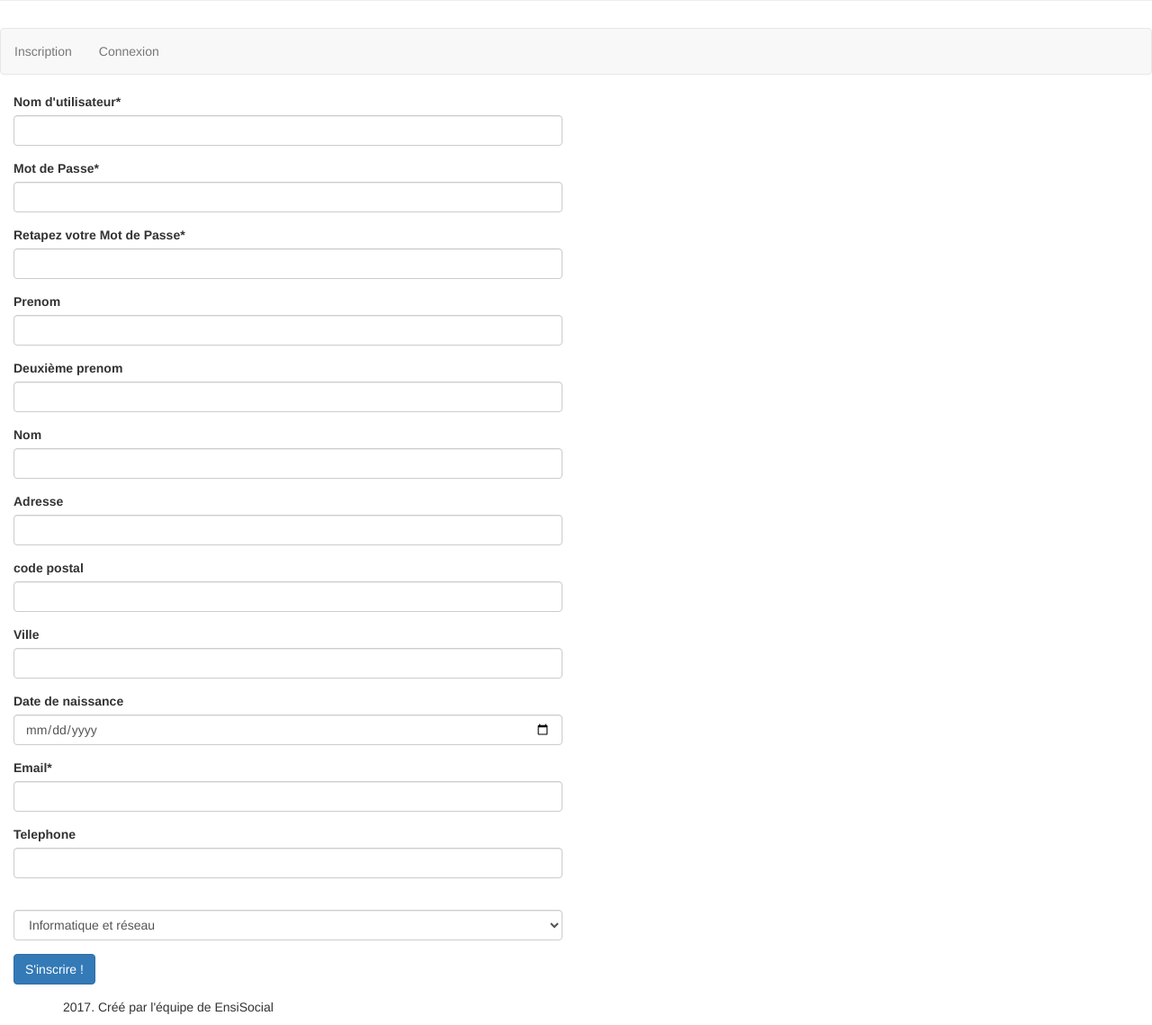
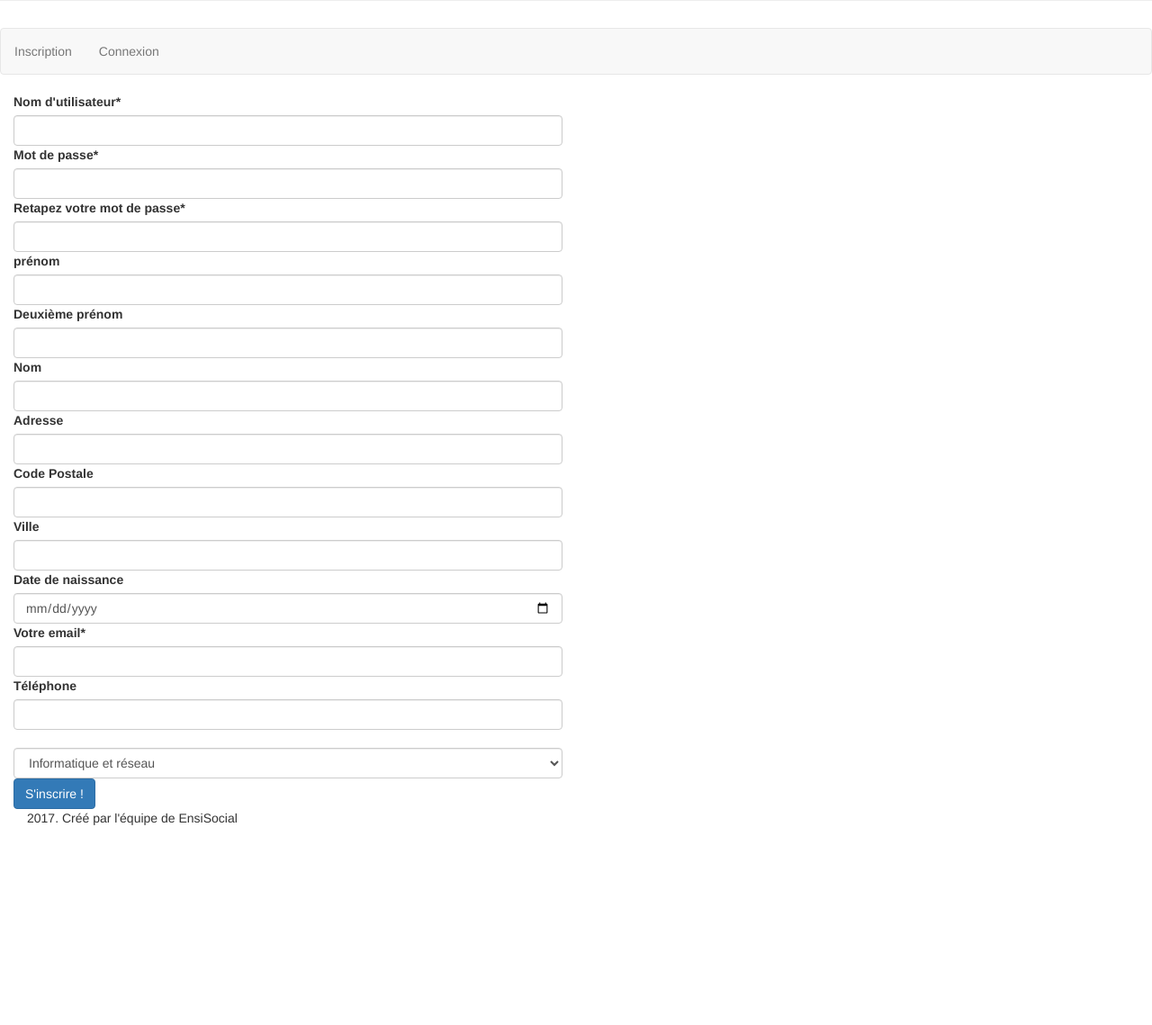
Before and after one commit to thib8956/ensisocial, a PHP site: page /inscription.php in a window 1280 px wide. Shown: the part 194-1333 px from the top of the page at 90% size. After the commit the page ends 1111 px from the top, so only its background shows below. Run offline with PHP 8.4, Linux system fonts and the light colour scheme.

Commit message:
Creation de la classe form

```diff
--- a/inscription.php
+++ b/inscription.php
@@ -1,126 +1,30 @@
 <?php
+
 $title="Inscription";
 include("header.php");
+require "form.php";
+$form=new Form($_POST,"signin");
 ?>
 <div class="bootstrap-iso">
 	<div class="container-fluid">
 		<div class="row">
 			<div class="col-md-6 col-sm-6 col-xs-12">
 				<form action="traitement.php" method="post">
+<?php
+    echo $form->inputfield("username","string","Nom d'utilisateur",true);
+    echo $form->inputfield("password","string","Mot de passe",true);
+    echo $form->inputfield("repassword","string","Retapez votre mot de passe",true);
+    echo $form->inputfield("firstname","string","prénom");
+    echo $form->inputfield("secondname","string","Deuxième prénom");
+    echo $form->inputfield("lastname","string","Nom");
+    echo $form->inputfield("address","string","Adresse");
+    echo $form->inputfield("zipcode","int","Code Postale");
+    echo $form->inputfield("town","string","Ville");
+    echo $form->inputfield("birth","date","Date de naissance");
+    echo $form->inputfield("email","email","Votre email",true);
+    echo $form->inputfield("phone","string","Téléphone");
+    echo $form->inputsection("formation","string","formation",array("IR" => "Informatique et réseau","AS" =>"AUtomatique et système" ,"meca" => "Mecanique","textile"=>"Textile","FIP" => "Filière par alternance"));
+    echo $form->submit("S'inscrire !");
 
-					<!-- username -->
-					<div class="form-group">
-						<label for="username" class="control-label">Nom d'utilisateur<span class="asteriskField">*</span></label>
-						<input type="text" name="username" class="form-control">
-					</div>
-					<!-- username / End -->
-
-					<!-- password -->
-					<div class="form-group">
-						<label for="password" class="control-label">Mot de Passe<span class="asteriskField">*</span></label>
-						<input type="password" name="password" class="form-control">
-						<span class="error-message"></span>
-					</div>
-					<!-- password / End -->
-
-					<!-- repassword -->
-					<div class="form-group">
-						<label for="repassword" class="control-label">Retapez votre Mot de Passe<span class="asteriskField">*</span></label>
-						<input type="password" name="repassword" class="form-control">
-						<span class="error-message"></span>
-					</div>
-					<!-- repassword / End -->
-
-					<!--firstname -->
-
-					<div class="form-group">
-						<label for="firstname" class="control-label">Prenom</label>
-						<input type="text" name="firstname" class="form-control">
-					</div>
-
-					<!-- firstame / End -->
-
-					<!-- secondname -->
-					<div class="form-group">
-						<label for="secondname" class="control-label"> Deuxième prenom </label>
-						<input type="text" name="secondname" class="form-control">
-					</div>
-
-					<!-- secondname / End -->
-
-					<!-- lastname -->
-					<div class="form-group">
-						<label for="lastname" class="control-label">Nom </label>
-						<input type="text" name="lastname" class="form-control">
-					</div>
-					<!-- lastname / End -->
-
-					<!-- address -->
-					<div class="form-group">
-						<label for="address" class="control-label">Adresse</label>
-						<input type="text" name="address" class="form-control">
-					</div>
-					<!-- address / End -->
-
-					<!-- zipcode -->
-					<div class="form-group">
-						<label for="zipcode" class="control-label">code postal</label>
-						<input type="text" name="zipcode" class="form-control">
-					</div>
-					<!-- zipcode / End -->
-
-					<!-- town -->
-					<div class="form-group">
-						<label for="town" class="control-label">Ville</label>
-						<input type="text" name="town" class="form-control">
-					</div>
-					<!-- town / End -->
-
-					<!-- birth -->
-					<div class="form-group">
-						<label for="birth" class="control-label">Date de naissance</label>
-						<input type="date" name="birth" class="form-control">
-					</div>
-					<!-- birth / End -->
-
-
-					<!-- email -->
-					<div class="form-group">
-						<label for="email" class="control-label">Email<span class="asteriskField">*</span></label>
-						<input type="email" name="email" class="form-control">
-					</div>
-					<!-- email / End -->
-
-					<!-- phone -->
-					<div class="form-group">
-						<label for="phone" class="control-label">Telephone </label>
-						<input type="text" name="phone" class="form-control">
-					</div>
-					<!-- phone / End -->
-
-					<!--formation>-->
-					<div class="form-group">
-						<label for="formation" class="control-label"></label>
-						<select name="formation" class="form-control">
-							<option value="IR">Informatique et réseau</option>
-							<option value="AS">Automatique et Système</option>
-							<option value="meca">Mecanique</option>
-							<option value="textile">Textile</option>
-							<option value="FIP">filière par alternance</option>
-						</select>
-					</div>
-					<!-- formation / End -->
-
-					<div class="form-group"> <!-- Submit button !-->
-						<input type="submit" value ="S'inscrire !" name="signin" class="btn btn-primary">
-					</div>
-
-				</form>
-			</div>
-		</div>
-	</div>
-</div>
-
-<?php
 include("footer.php");
 ?>
--- a/navbar.php
+++ b/navbar.php
@@ -16,5 +16,6 @@
 			echo '<li><a href="disconnection.php">Déconnexion</a></li>';
 		}
 		?>
+
 	</ul>
 </nav>
```
Also changed, not shown: form.php (added, +89 -0 lines).
